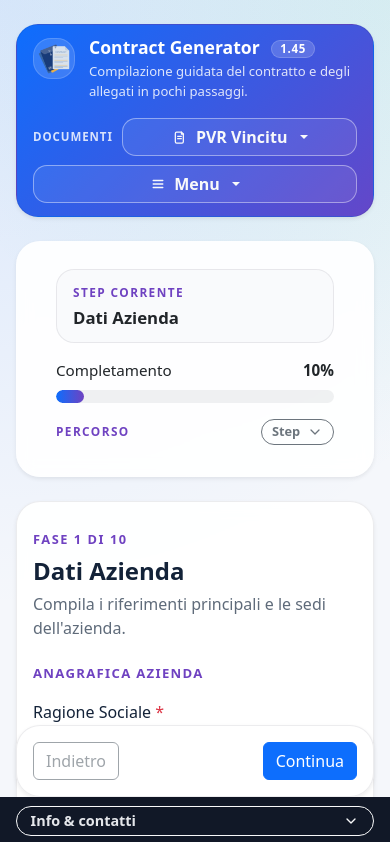
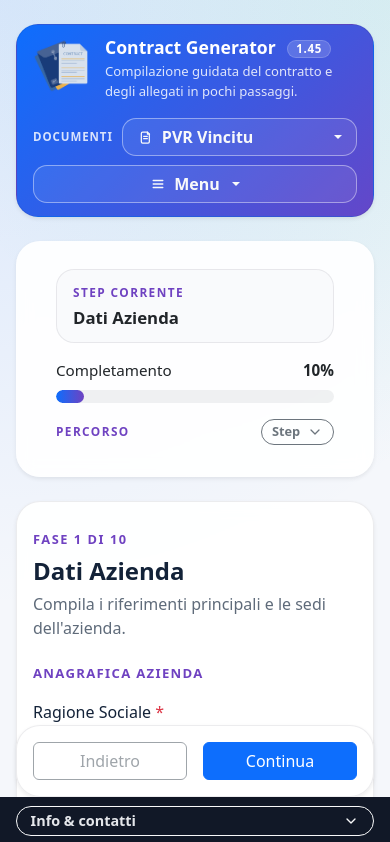
Before and after one commit to LorenzoAce/contract-generator, a website: page index.html in a window 390 px wide. Shown: the top 842 px of the page. Drawn offline with Linux system fonts and the light colour scheme; no server answers.

Commit message:
Fix responsive overflow in header and wizard footer

```diff
--- a/index.html
+++ b/index.html
@@ -14,9 +14,8 @@
     <div class="hero-card hero-card--compact shadow-sm mb-4 app-header">
       <div class="d-flex flex-column flex-md-row align-items-md-center justify-content-between gap-3">
         <div class="brand-block">
-          <div class="brand-mark" aria-hidden="true">
-            <img src="./assets/logos/contract-generator-logo.png" alt="" class="brand-mark__image">
-          </div><div class="brand-copy">
+          <img src="./assets/logos/contract-generator-logo.png" alt="" class="brand-mark">
+          <div class="brand-copy">
             <h1 class="display-title mb-1">Contract Generator <span class="app-version" id="appVersion">1.25</span></h1>
             <p class="hero-copy mb-0">Compilazione guidata del contratto e degli allegati in pochi passaggi.</p>
           </div>
--- a/style.css
+++ b/style.css
@@ -19,6 +19,7 @@ body.app-shell {
     radial-gradient(circle at top right, rgba(32, 201, 151, 0.10), transparent 20%),
     var(--app-bg);
   color: var(--text-strong);
+  overflow-x: clip;
 }
 
 .app-footer {
@@ -79,6 +80,7 @@ body.app-shell {
   position: relative;
   width: 100%;
   margin: 0 auto;
+  min-width: 0;
 }
 
 .mobile-footer__bar {
@@ -258,26 +260,17 @@ body.app-shell {
 .brand-block {
   display: flex;
   align-items: center;
-  gap: 0.9rem;
+  gap: 1rem;
   min-width: 0;
 }
 
 .brand-mark {
-  display: inline-flex;
-  align-items: center;
-  justify-content: center;
-  width: 2.6rem;
-  height: 2.6rem;
-  border-radius: 18px;
-  background: rgba(255, 255, 255, 0.14);
-  box-shadow: inset 0 0 0 1px rgba(255, 255, 255, 0.16);
+  display: block;
+  width: auto;
+  height: clamp(3.9rem, 7vw, 4.8rem);
+  object-fit: contain;
+  align-self: center;
   flex-shrink: 0;
-}
-
-.brand-mark__image {
-  width: 1.95rem;
-  height: 1.95rem;
-  object-fit: contain;
 }
 
 .brand-copy {
@@ -323,6 +316,7 @@ body.app-shell {
   flex-wrap: wrap;
   gap: 0.6rem;
   align-items: center;
+  min-width: 0;
 }
 
 .hero-toolbar--compact {
@@ -333,7 +327,8 @@ body.app-shell {
   display: flex;
   align-items: center;
   gap: 0.6rem;
-  min-width: 180px;
+  min-width: 0;
+  max-width: 100%;
 }
 
 .contract-picker__label {
@@ -356,14 +351,22 @@ body.app-shell {
 }
 
 .contract-picker__trigger {
+  display: flex;
+  align-items: center;
   justify-content: flex-start;
   padding-inline: 0.85rem;
   text-align: left;
+  min-width: 0;
+  width: 100%;
+  max-width: 100%;
+  overflow: hidden;
 }
 
 .contract-picker__trigger-value {
   display: inline-block;
+  flex: 1 1 auto;
   font-weight: 650;
+  min-width: 0;
   max-width: 18rem;
   overflow: hidden;
   text-overflow: ellipsis;
@@ -546,6 +549,7 @@ body.app-shell {
   font-size: 1.05rem;
   font-weight: 700;
   line-height: 1.25;
+  overflow-wrap: anywhere;
 }
 
 .wizard-shell__top {
@@ -640,6 +644,7 @@ body.app-shell {
   background: #fff;
   text-align: left;
   transition: 0.2s ease;
+  min-width: 0;
 }
 
 .step-nav:hover {
@@ -675,6 +680,7 @@ body.app-shell {
   font-size: 0.9rem;
   font-weight: 600;
   line-height: 1.2;
+  overflow-wrap: anywhere;
 }
 
 .step-nav__status {
@@ -715,11 +721,13 @@ body.app-shell {
   margin: 0;
   font-size: 1.5rem;
   font-weight: 700;
+  overflow-wrap: anywhere;
 }
 
 .step-card__copy {
   margin: 0.4rem 0 0;
   color: var(--text-muted);
+  overflow-wrap: anywhere;
 }
 
 .section-heading {
@@ -972,6 +980,7 @@ body.app-shell {
 .summary-item__value {
   font-weight: 600;
   word-break: break-word;
+  overflow-wrap: anywhere;
 }
 
 .confirm-check {
@@ -1018,6 +1027,12 @@ body.app-shell {
   justify-content: space-between;
   gap: 1rem;
   padding: 1rem 1.25rem;
+  min-width: 0;
+  max-width: 100%;
+}
+
+.wizard-footer .btn {
+  min-width: 0;
 }
 
 .sidebar-stack {
@@ -1259,24 +1274,54 @@ textarea.form-control {
   }
 
   .brand-mark {
-    width: 2.6rem;
-    height: 2.6rem;
-  }
-
-  .brand-mark__image {
-    width: 2rem;
-    height: 2rem;
+    height: 3.5rem;
+    align-self: flex-start;
   }
 
   .hero-toolbar--compact,
   .header-menu {
     width: 100%;
+    min-width: 0;
   }
 
   .contract-picker,
   .header-menu,
   .header-menu__trigger {
     width: 100%;
+  }
+
+  .contract-picker__trigger {
+    max-width: 100%;
+  }
+
+  .contract-picker__trigger-value {
+    max-width: none;
+  }
+
+  .wizard-footer {
+    max-width: calc(100vw - 2rem);
+  }
+
+  .wizard-footer .btn {
+    flex: 1 1 0;
+  }
+
+  .app-footer,
+  .app-footer__top,
+  .app-footer__actions,
+  .app-footer__collab,
+  .app-footer__cta {
+    min-width: 0;
+  }
+
+  .app-footer__cta {
+    overflow-wrap: anywhere;
+    text-align: center;
+  }
+
+  .footer-action-btn {
+    white-space: normal;
+    text-align: center;
   }
 
   .signature-pad-modal__content {
```
